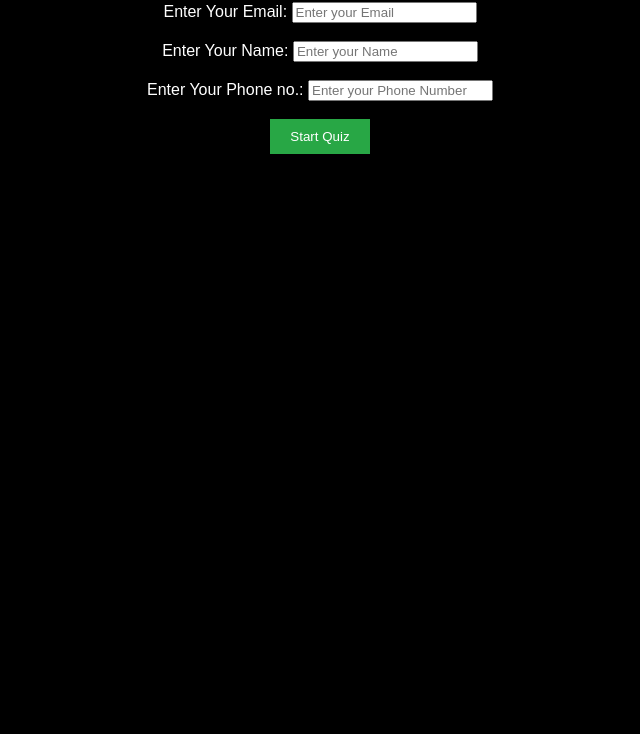
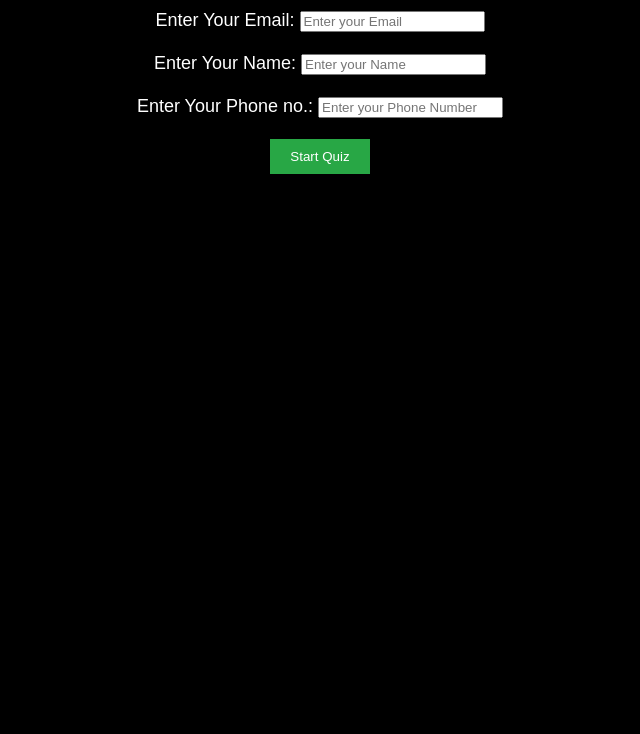
Before and after one commit to Ajin-2004/quiz-app, a plain HTML site: page index.html in a window 1280 px wide. Shown: the part 66-800 px from the top of the page, without its empty margins (320-960 px from the left). Drawn offline with Linux system fonts and the light colour scheme.

Commit message:
Update style.css

```diff
--- a/css/style.css
+++ b/css/style.css
@@ -3,6 +3,7 @@ body {
     text-align: center;
     background-color: black;
     color: white;
+    font-size: 18px; /* Adjusted font size */
 }
 
 .container {
```
